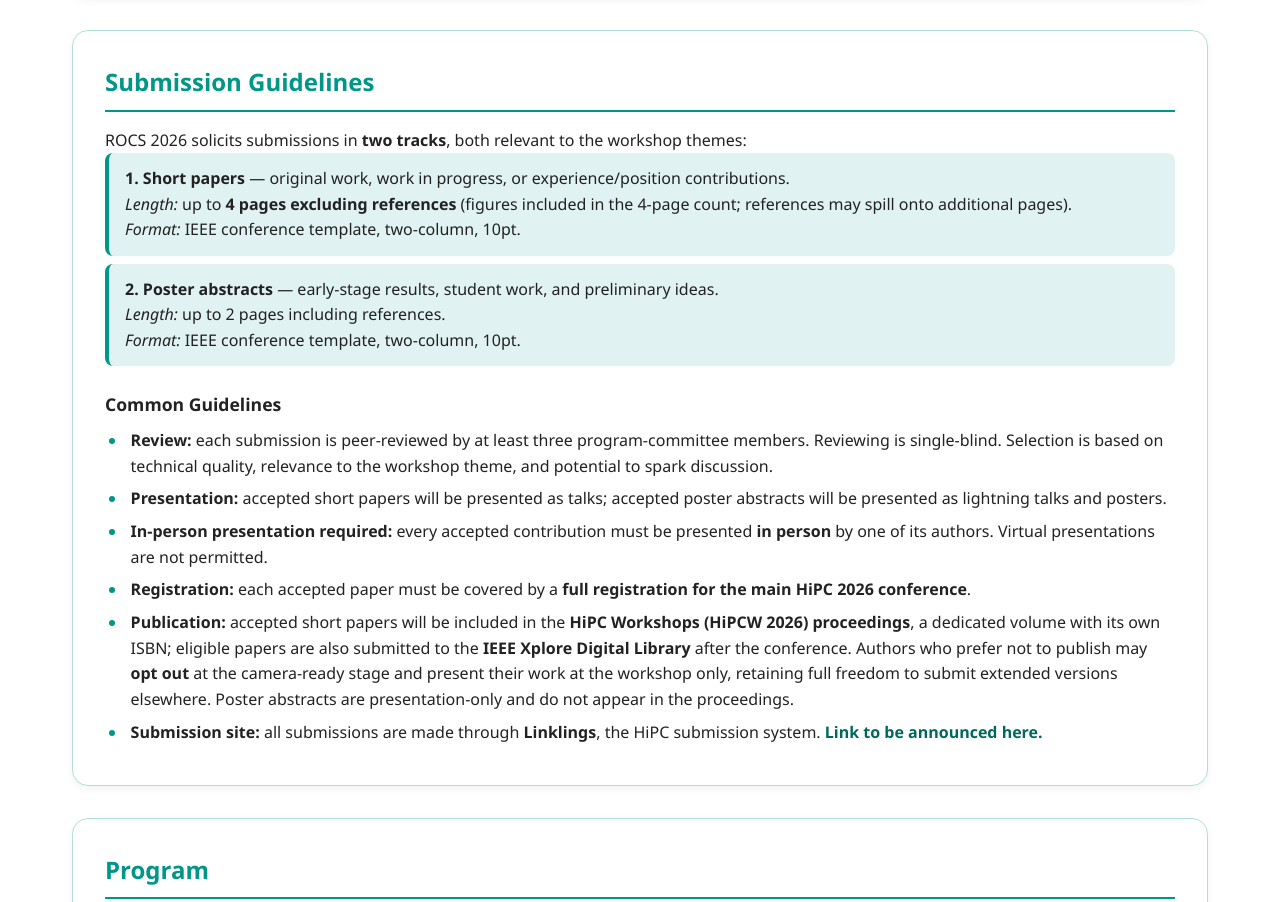
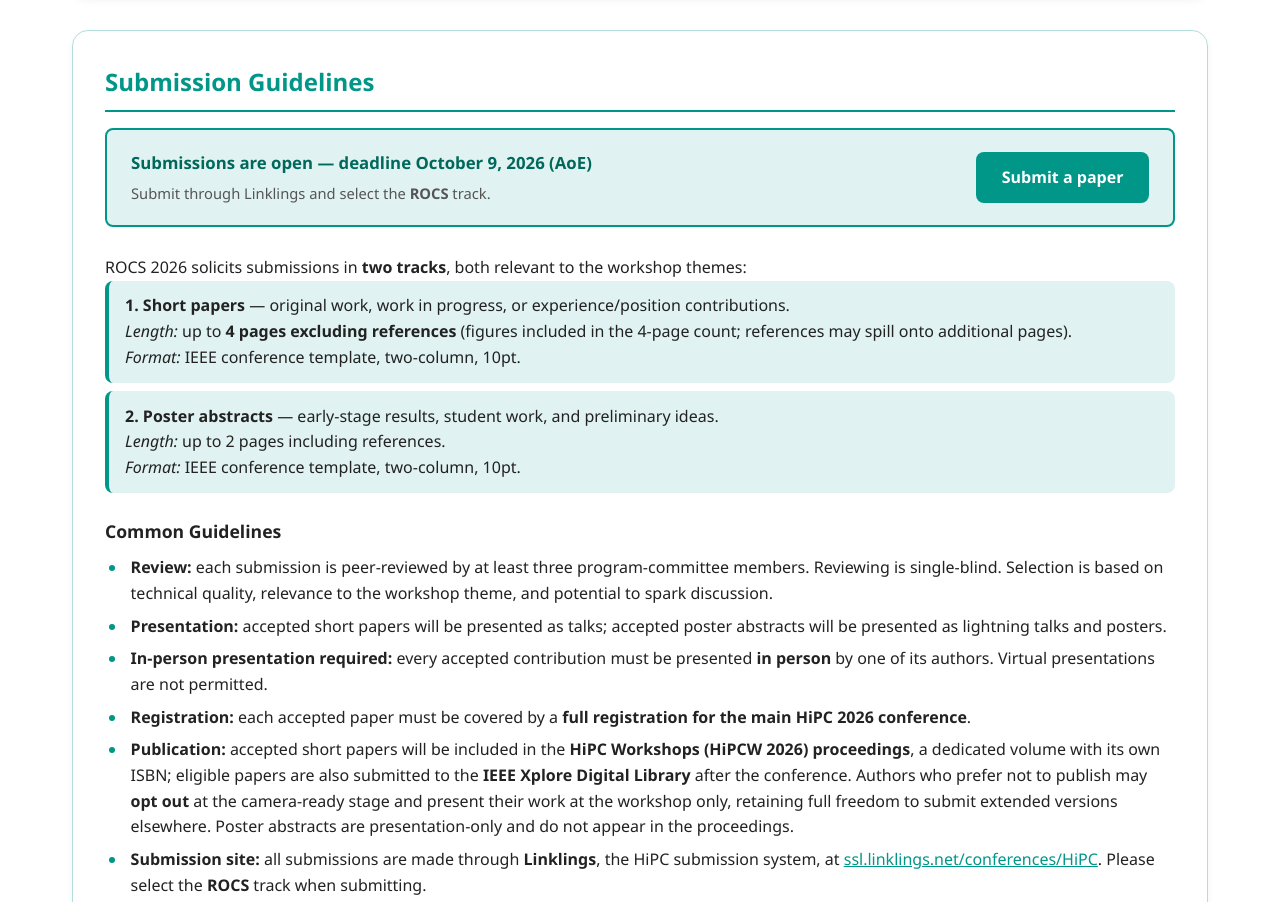
Before and after one commit to rocs-hipc/2026, a plain HTML site: page index.html in a window 1280 px wide. Shown: the part 2162-3064 px from the top of the page. Drawn offline with Linux system fonts and the light colour scheme.

Commit message:
Publish the submission link and add Konstantina Koliogeorgi to the PC
Linklings is open, so the placeholder becomes a real link and the
Submission section leads with a call to action naming the ROCS track.

Co-Authored-By: Claude Opus 5 (1M context) <noreply@anthropic.com>

```diff
--- a/index.html
+++ b/index.html
@@ -106,6 +106,22 @@
     }
     .tba-block span{display:block;font-weight:400;letter-spacing:normal;
       color:#555;font-size:.92rem;margin-top:.4rem}
+
+    /* Prominent call to action for the open submission site */
+    .cta{
+      display:flex;flex-wrap:wrap;align-items:center;justify-content:space-between;
+      gap:1.25rem;background:var(--light-accent);border:2px solid var(--accent-color);
+      border-radius:.5rem;padding:1.25rem 1.5rem;margin-bottom:1.75rem;
+    }
+    .cta-text{font-weight:700;color:#00695c;font-size:1.05rem}
+    .cta-text span{display:block;font-weight:400;color:#555;
+      font-size:.92rem;margin-top:.3rem}
+    .cta .btn{
+      background:var(--accent-color);color:#fff;text-decoration:none;
+      padding:.8rem 1.6rem;border-radius:.5rem;font-weight:700;
+      white-space:nowrap;transition:background .25s;
+    }
+    .cta .btn:hover{background:#00796b}
 
     .sponsors{display:flex;flex-wrap:wrap;justify-content:center;gap:2rem;margin-top:1.5rem}
     .sponsors img{height:70px;filter:grayscale(20%);transition:filter .2s,transform .2s}
@@ -248,6 +264,13 @@
 
     <section id="submission">
       <h2>Submission Guidelines</h2>
+      <div class="cta">
+        <div class="cta-text">
+          Submissions are open — deadline October 9, 2026 (AoE)
+          <span>Submit through Linklings and select the <strong>ROCS</strong> track.</span>
+        </div>
+        <a class="btn" href="https://ssl.linklings.net/conferences/HiPC/">Submit a paper</a>
+      </div>
       <p>ROCS 2026 solicits submissions in <strong>two tracks</strong>, both relevant to the workshop themes:</p>
       <ul class="cards">
         <li>
@@ -270,8 +293,7 @@
         <li><strong>In-person presentation required:</strong> every accepted contribution must be presented <strong>in person</strong> by one of its authors. Virtual presentations are not permitted.</li>
         <li><strong>Registration:</strong> each accepted paper must be covered by a <strong>full registration for the main HiPC 2026 conference</strong>.</li>
         <li><strong>Publication:</strong> accepted short papers will be included in the <strong>HiPC Workshops (HiPCW 2026) proceedings</strong>, a dedicated volume with its own ISBN; eligible papers are also submitted to the <strong>IEEE Xplore Digital Library</strong> after the conference. Authors who prefer not to publish may <strong>opt out</strong> at the camera-ready stage and present their work at the workshop only, retaining full freedom to submit extended versions elsewhere. Poster abstracts are presentation-only and do not appear in the proceedings.</li>
-        <!-- TODO: insert the Linklings submission link once HiPC opens the workshop track -->
-        <li><strong>Submission site:</strong> all submissions are made through <strong>Linklings</strong>, the HiPC submission system. <span class="tba">Link to be announced here.</span></li>
+        <li><strong>Submission site:</strong> all submissions are made through <strong>Linklings</strong>, the HiPC submission system, at <a href="https://ssl.linklings.net/conferences/HiPC/">ssl.linklings.net/conferences/HiPC</a>. Please select the <strong>ROCS</strong> track when submitting.</li>
       </ul>
     </section>
 
@@ -344,6 +366,10 @@
         <li>
           <strong>Shashwat Khandelwal</strong>
           <span class="affil">— Arm, Cambridge</span>
+        </li>
+        <li>
+          <strong>Konstantina Koliogeorgi</strong>
+          <span class="affil">— ETH Zurich</span>
         </li>
         <li>
           <strong>Stefan Nikolić</strong>
```
